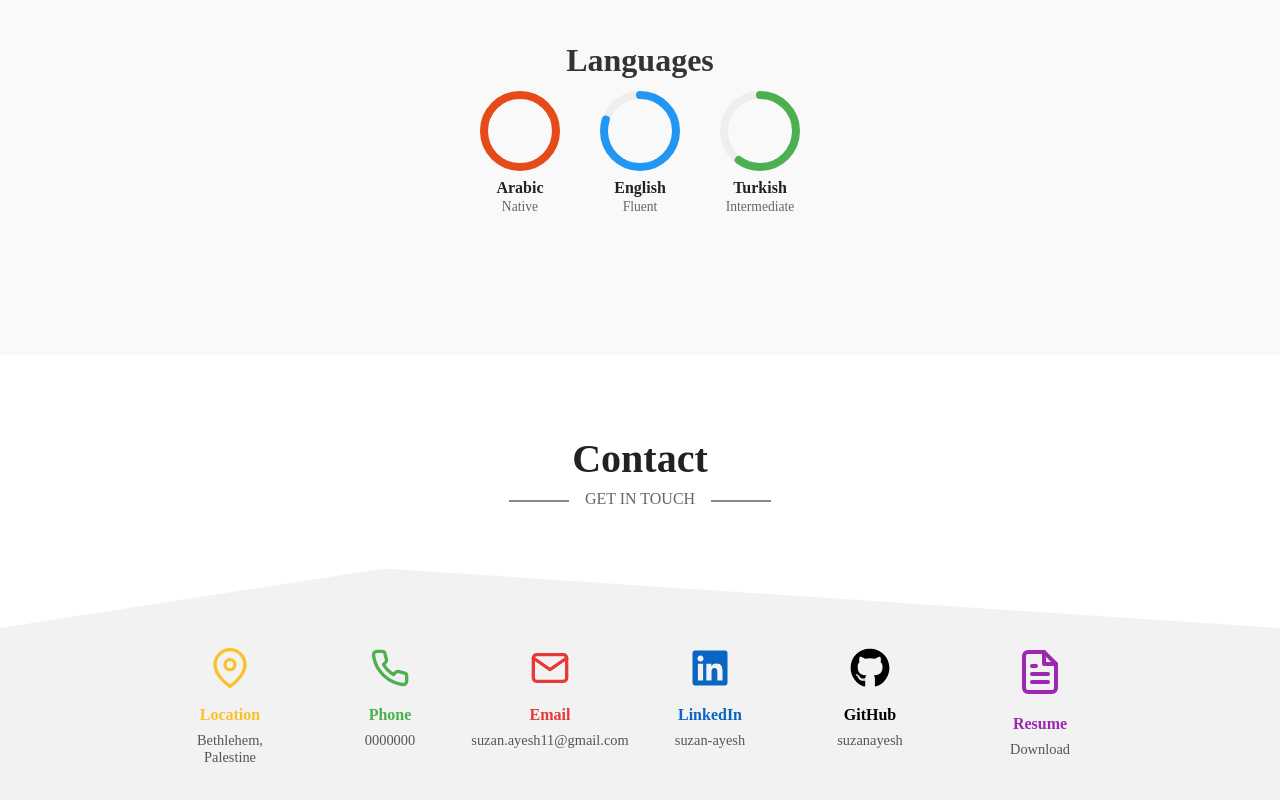
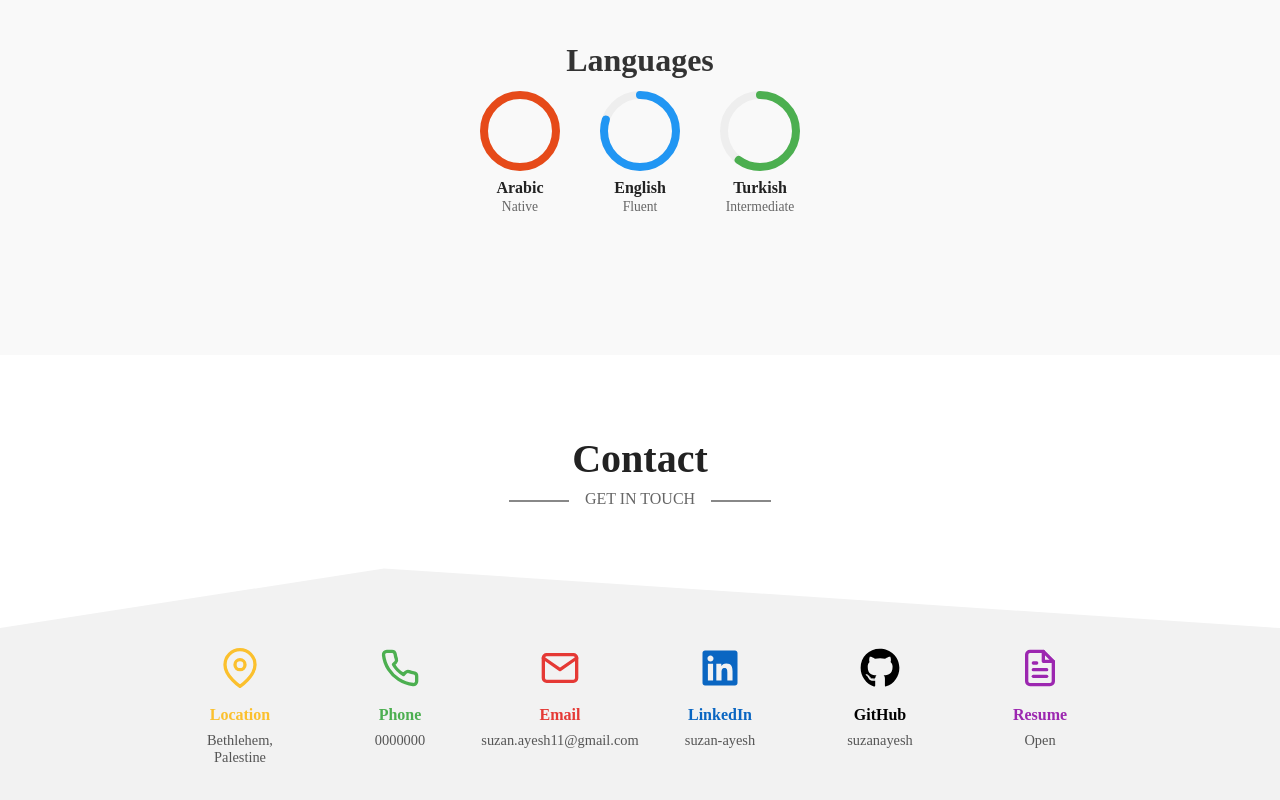
Before and after one commit to suzanayesh/suzan-ayesh-portfolio, a React (Create React App) app: page / in a window 1280 px wide. Shown: the part 5278-6078 px from the top of the page. Built offline with nearby package versions, Linux system fonts and the light colour scheme.

Commit message:
some edits

```diff
--- a/src/components/Contact.jsx
+++ b/src/components/Contact.jsx
@@ -1,11 +1,12 @@
+// src/components/Contact.jsx
+
 import { FaGithub, FaLinkedin } from "react-icons/fa";
 import resumeFile from "../SuzanAyesh_Resume.pdf";
-
 import {
   FiFileText,
   FiMail,
   FiMapPin,
-  FiPhone
+  FiPhone,
 } from "react-icons/fi";
 import "./Contact.css";
 
@@ -44,17 +45,16 @@ export default function Contact() {
       label: "GitHub",
       value: "suzanayesh",
       href: "https://github.com/suzanayesh",
-      color: "#000",
+      color: "#000000",
     },
-   {
-  icon: <FiFileText />,
-  label: "Resume",
-  value: "Download",
-  href: resumeFile,
-  color: "#9C27B0",
-  download: "SuzanAyesh_Resume.pdf",
-}
-,
+    {
+      icon: <FiFileText />,
+      label: "Resume",
+      value: "Open",
+      href: resumeFile,
+      color: "#9C27B0",
+      external: true, // This will trigger opening in a new tab
+    },
   ];
 
   return (
@@ -71,12 +71,10 @@ export default function Contact() {
               <a
                 key={c.label}
                 href={c.href}
-                className={`contact-item${c.download ? " resume" : ""}`}
+                className="contact-item"
                 style={{ "--item-color": c.color }}
-                {...(c.href.startsWith("http")
-                  ? { target: "_blank", rel: "noopener noreferrer" }
-                  : {})}
-                {...(c.download ? { download: c.download } : {})}
+                target={c.href.startsWith("http") || c.external ? "_blank" : undefined}
+                rel={c.href.startsWith("http") || c.external ? "noopener noreferrer" : undefined}
               >
                 <div className="item-icon">{c.icon}</div>
                 <div className="item-label">{c.label}</div>
--- a/src/components/HomePage.jsx
+++ b/src/components/HomePage.jsx
@@ -54,7 +54,8 @@ const HomePage = () => {
             </ul>
             <a
               href={cvFile}
-              download="SuzanAyesh_CV.pdf"
+              target="_blank"
+              rel="noopener noreferrer"
               className="cv-button"
             >
               My CV <FiDownload />
@@ -79,7 +80,8 @@ const HomePage = () => {
         </ul>
         <a
           href={cvFile}
-          download="SuzanAyesh_CV.pdf"
+          target="_blank"
+          rel="noopener noreferrer"
           className="mobile-cv-button"
           onClick={() => setMenuOpen(false)}
         >
@@ -136,10 +138,11 @@ const HomePage = () => {
           <SkillsMarquee />
         </section>
 
-<section id="projects" className="section">
+        <section id="projects" className="section">
           <h2>Projects</h2>
           <ProjectCarousel />
         </section>
+
         <section id="education" className="section">
           <h2>Education</h2>
           <Education />
```
